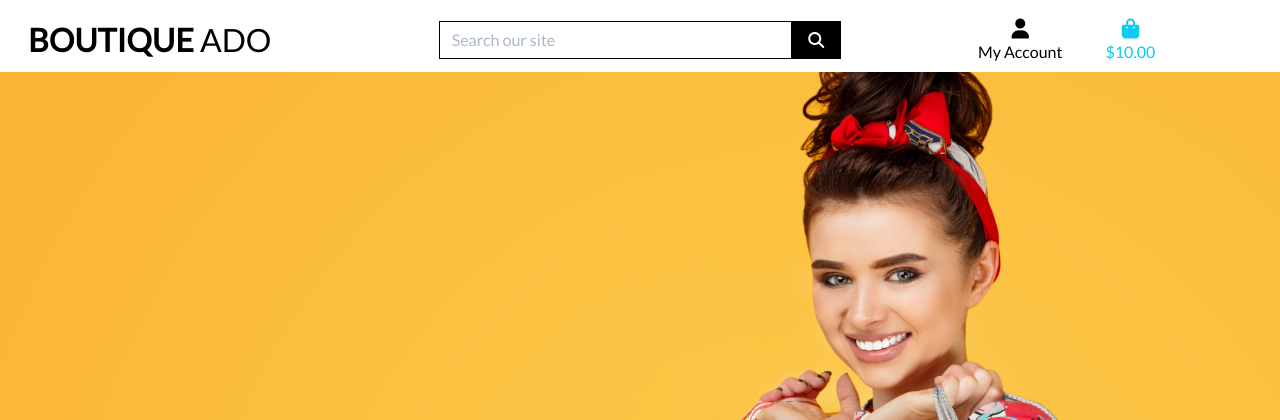
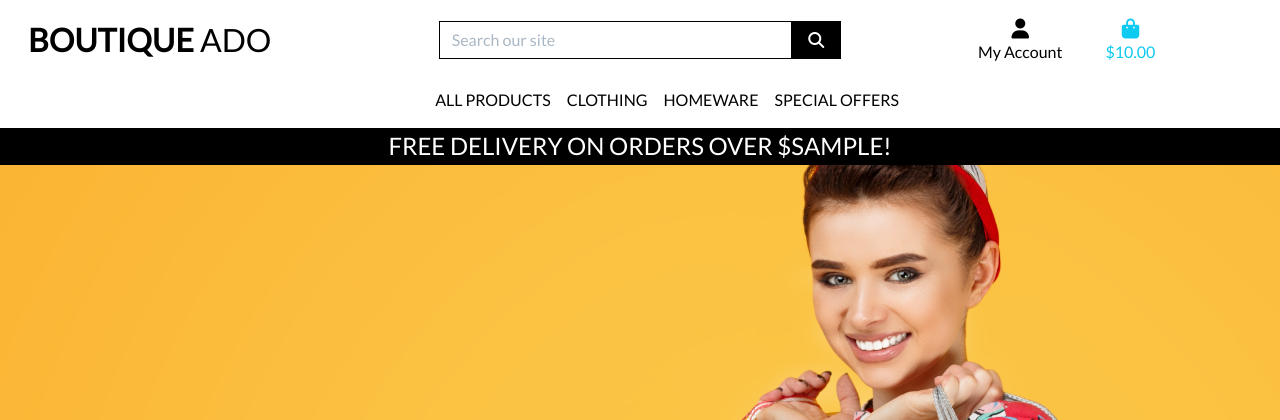
Before and after one commit to DanteHealy/BoutiqueAdo2, a Django app: template templates/base.html in a window 1280 px wide. Shown: the top 420 px of the page. Run offline with Django 3.2, Linux system fonts and the light colour scheme; the template is opened without the code that fills it: most values are stand-ins (such as "Sample title", 1, 10 or a date in 2020); some libraries are stand-ins or nearby versions.

Commit message:
Added mobile header and main navbar

```diff
--- a/static/css/base.css
+++ b/static/css/base.css
@@ -183,6 +183,21 @@ input[name='q']::placeholder {
   }
 }
 
+/* fixed top nabvar only on medium and up */
+@media (min-width: 992px) {
+    .fixed-top-desktop-only {
+        position: fixed;
+        top: 0;
+        right: 0;
+        left: 0;
+        z-index: 1030;
+    }
+
+    .header-container {
+        padding-top: 164px;
+    }
+}
+
 /* Allauth form formatting */
 
 .allauth-form-inner-content p {
@@ -265,22 +280,6 @@ input[name='q']::placeholder {
     border-radius: 0;
 }
 
-
-/* fixed top navbar only on medium and up */
-@media (min-width: 992px) {
-    .fixed-top-desktop-only {
-        position: fixed;
-        top: 0;
-        right: 0;
-        left: 0;
-        z-index: 1030;
-    }
-
-    .header-container {
-        padding-top: 164px;
-    }
-}
-
 /* pad the top a bit when navbar is collapsed on mobile */
 @media (max-width: 991px) {
     .header-container {
--- a/templates/base.html
+++ b/templates/base.html
@@ -99,6 +99,20 @@
           </ul>
         </div>
       </div>
+      <div class="row bg-white">
+        <nav class="navbar navbar-expand-lg navbar-light w-100">
+          <button class="navbar-toggler" type="button" data-toggle="collapse" data-target="#main-nav" aria-controls="main-nav" aria-expanded="false" aria-label="Toggle navigation">
+            <span class="navbar-toggler-icon"></span>
+          </button>
+          {% include 'includes/mobile-top-header.html' %}
+          {% include 'includes/main-nav.html' %}
+        </nav>
+      </div>
+      <div id="delivery-banner" class="row text-center">
+        <div class="col bg-black text-white">
+          <h4 class="logo-font my-1">Free delivery on orders over ${{ free_delivery_threshold }}!</h4>
+        </div>
+      </div>
     </header>
 
     {% if messages %}
--- /dev/null
+++ b/templates/includes/main-nav.html
@@ -0,0 +1,50 @@
+<div class="collapse navbar-collapse" id="main-nav">
+    <ul class="navbar-nav w-auto mx-auto">
+        <li class="nav-item dropdown">
+            <a class="logo-font font-weight-bold nav-link text-black mr-5" href="#" id="all-products-link" data-toggle="dropdown" aria-haspopup="true" aria-expanded="false">
+                All Products
+            </a>
+            <div class="dropdown-menu border-0" aria-labelledby="all-products-link">
+                <a href="" class="dropdown-item">By Price</a>
+                <a href="" class="dropdown-item ">By Rating</a>
+                <a href="" class="dropdown-item ">By Category</a>
+                <a href="" class="dropdown-item">All Products</a>
+            </div>
+        </li>
+
+        <li class="nav-item dropdown">
+            <a class="logo-font font-weight-bold nav-link text-black mr-5" href="#" id="clothing-link" data-toggle="dropdown" aria-haspopup="true" aria-expanded="false">
+                Clothing
+            </a>
+            <div class="dropdown-menu border-0" aria-labelledby="clothing-link">
+                <a href="" class="dropdown-item">Activewear &amp; Essentials</a>
+                <a href="" class="dropdown-item">Jeans</a>
+                <a href="" class="dropdown-item">Shirts</a>
+                <a href="" class="dropdown-item">All Clothing</a>
+            </div>
+        </li>
+
+        <li class="nav-item dropdown">
+            <a class="logo-font font-weight-bold nav-link text-black mr-5" href="#" id="homeware-link" data-toggle="dropdown" aria-haspopup="true" aria-expanded="false">
+                Homeware
+            </a>
+            <div class="dropdown-menu border-0" aria-labelledby="homeware-link">
+                <a href="" class="dropdown-item">Bed &amp; Bath</a>
+                <a href="" class="dropdown-item">Kitchen &amp; Dining</a>
+                <a href="" class="dropdown-item">All Homeware</a>
+            </div>
+        </li>
+
+        <li class="nav-item dropdown">
+            <a class="logo-font font-weight-bold nav-link text-black" href="#" id="specials-link" data-toggle="dropdown" aria-haspopup="true" aria-expanded="false">
+                Special Offers
+            </a>
+            <div class="dropdown-menu border-0" aria-labelledby="specials-link">
+                <a href="" class="dropdown-item">New Arrivals</a>
+                <a href="" class="dropdown-item">Deals</a>
+                <a href="" class="dropdown-item">Clearance</a>
+                <a href="" class="dropdown-item">All Specials</a>
+            </div>
+        </li>
+    </ul>
+</div>
--- /dev/null
+++ b/templates/includes/mobile-top-header.html
@@ -0,0 +1,58 @@
+<ul>
+  <li class="list-inline-item">
+    <a class="text-black nav-link d-block d-lg-none" href="#" id="mobile-search" data-toggle="dropdown" aria-haspopup="true" aria-expanded="false">
+        <div class="text-center">
+            <div><i class="fas fa-search fa-lg"></i></div>
+            <p class="my-0">Search</p>
+        </div>
+    </a>
+    <div class="dropdown-menu border-0 w-100 p-3 rounded-0 my-0" aria-labelledby="mobile-search">
+        <form class="form" method="GET" action="">
+            <div class="input-group w-100">
+                <input class="form-control border border-black rounded-0" type="text" name="q" placeholder="Search our site">
+                <div class="input-group-append">
+                    <button class="form-control form-control btn btn-black border border-black rounded-0" type="submit">
+                        <span class="icon">
+                            <i class="fas fa-search"></i>
+                        </span>
+                    </button>
+                </div>
+            </div>
+        </form>
+    </div>
+</li>
+<li class="list-inline-item dropdown">
+    <a class="text-black nav-link d-block d-lg-none" href="#" id="user-options" data-toggle="dropdown" aria-haspopup="true" aria-expanded="false">
+        <div class="text-center">
+            <div><i class="fas fa-user fa-lg"></i></div>
+            <p class="my-0">My Account</p>
+        </div>
+    </a>
+    <div class="dropdown-menu border-0" aria-labelledby="user-options">
+        {% if request.user.is_authenticated %}
+            {% if request.user.is_superuser %}
+                <a href="{% url 'account_logout' %}" class="dropdown-item">Product Management</a>
+            {% endif %}
+            <a href="" class="dropdown-item">My Profile</a>
+            <a href="{% url 'account_logout' %}" class="dropdown-item">Logout</a>
+        {% else %}
+            <a href="{% url 'account_signup' %}" class="dropdown-item">Register</a>
+            <a href="{% url 'account_login' %}" class="dropdown-item">Login</a>
+        {% endif %}
+    </div>
+</li>
+<li class="list-inline-item">
+    <a class="{% if grand_total %}text-primary font-weight-bold{% else %}text-black{% endif %} nav-link d-block d-lg-none" href="">
+        <div class="text-center">
+            <div><i class="fas fa-shopping-bag fa-lg"></i></div>
+            <p class="my-0">
+                {% if grand_total %}
+                    ${{ grand_total|floatformat:2 }}
+                {% else %}
+                    $0.00
+                {% endif %}
+            </p>
+        </div>
+    </a>
+  </li>
+</ul>
```
